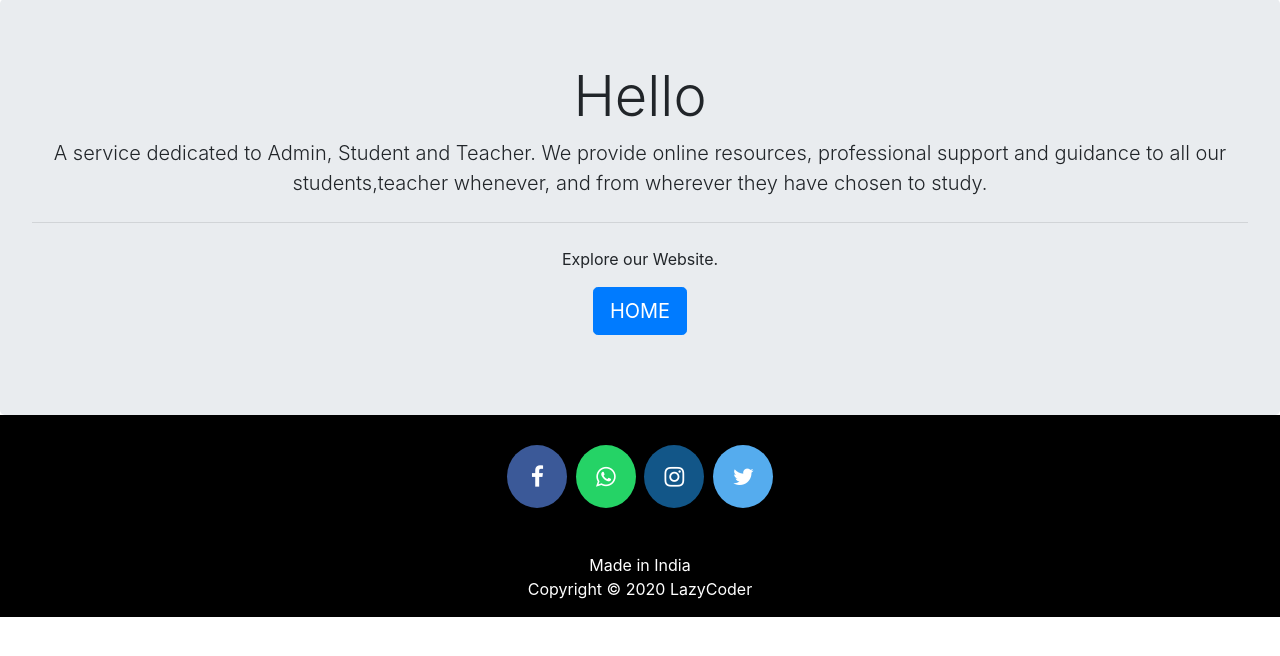
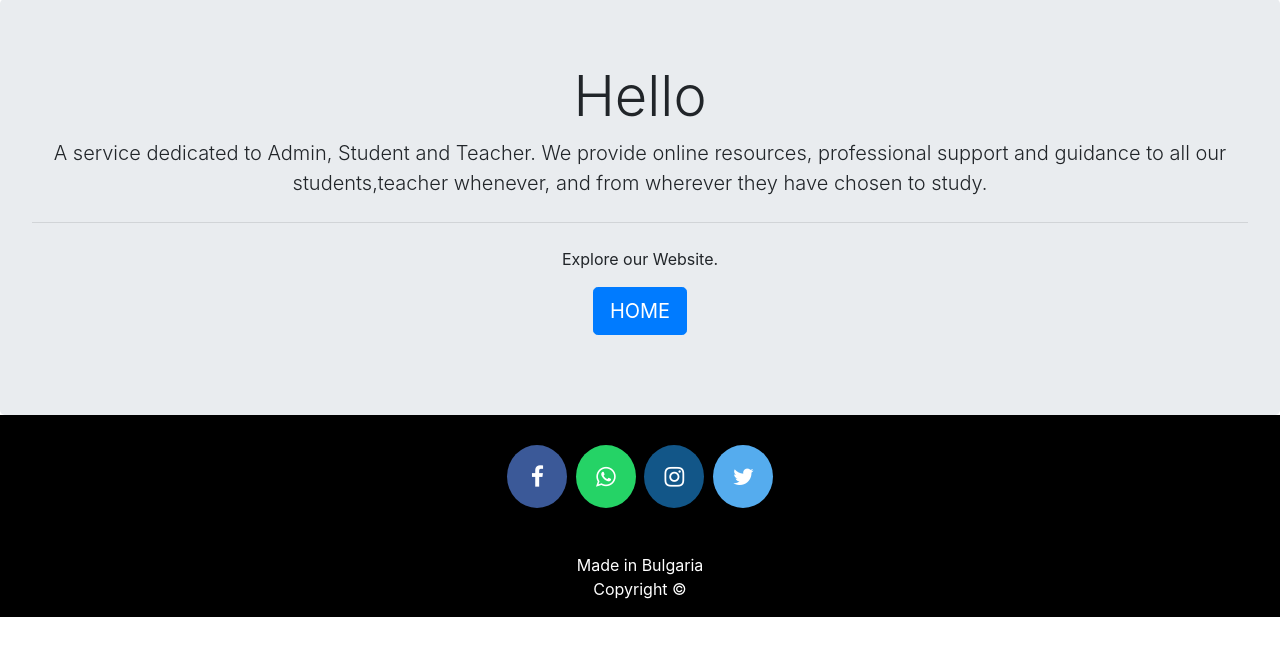
Before and after one commit to RadinaAvramova/schoolmanagement, a Django app: page /aboutus in a window 1280 px wide. Shown: the part 109-765 px from the top of the page. Run offline with Django 3.2, Linux system fonts and the light colour scheme; some libraries are stand-ins or nearby versions.

Commit message:
Update footer.html

```diff
--- a/templates/school/footer.html
+++ b/templates/school/footer.html
@@ -74,8 +74,8 @@
     <div class="row">
       <div class="col-md-12 col-sm-12">
         <div style="color:#ffffff;" class="wow fadeInUp footer-copyright">
-          <p>Made in India <br>
-            Copyright &copy; 2020 LazyCoder </p>
+          <p>Made in Bulgaria <br>
+            Copyright &copy;  </p>
         </div>
       </div>
     </div>
```
